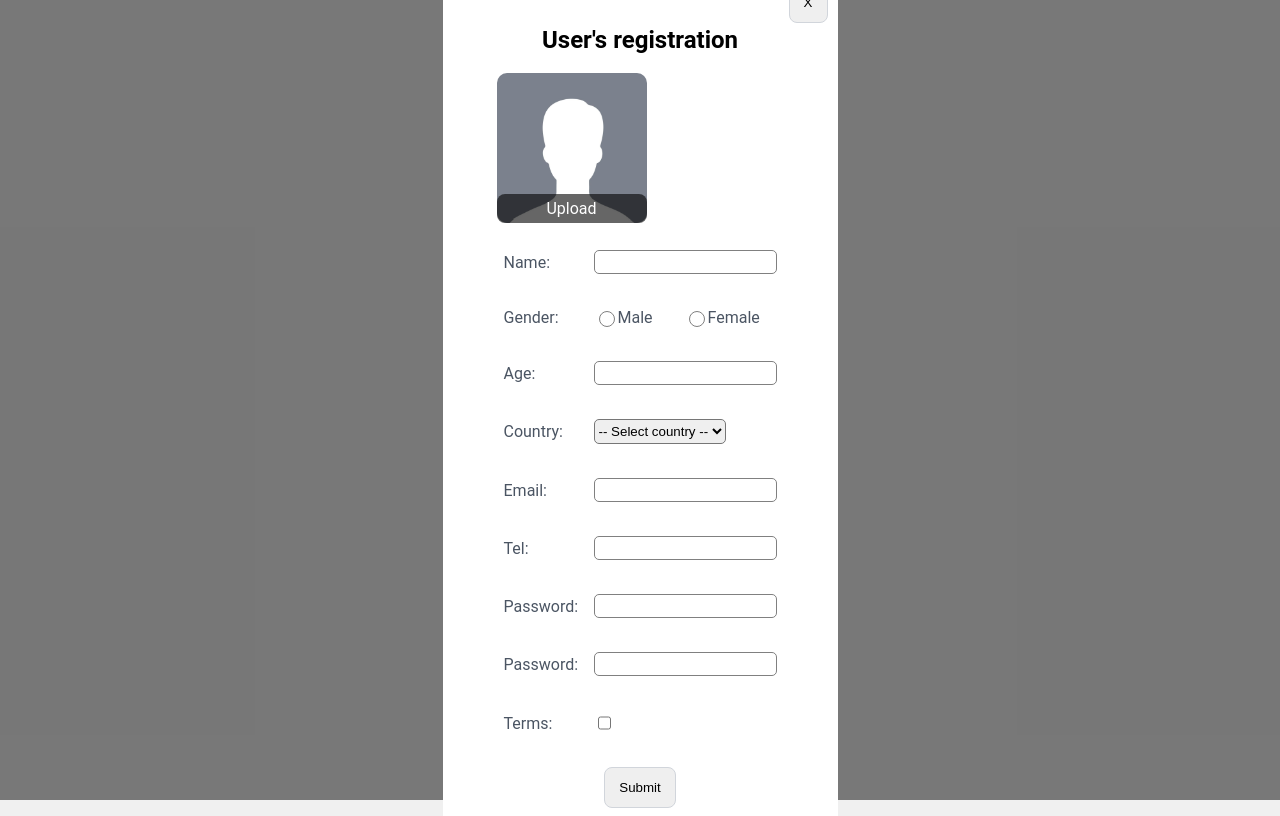
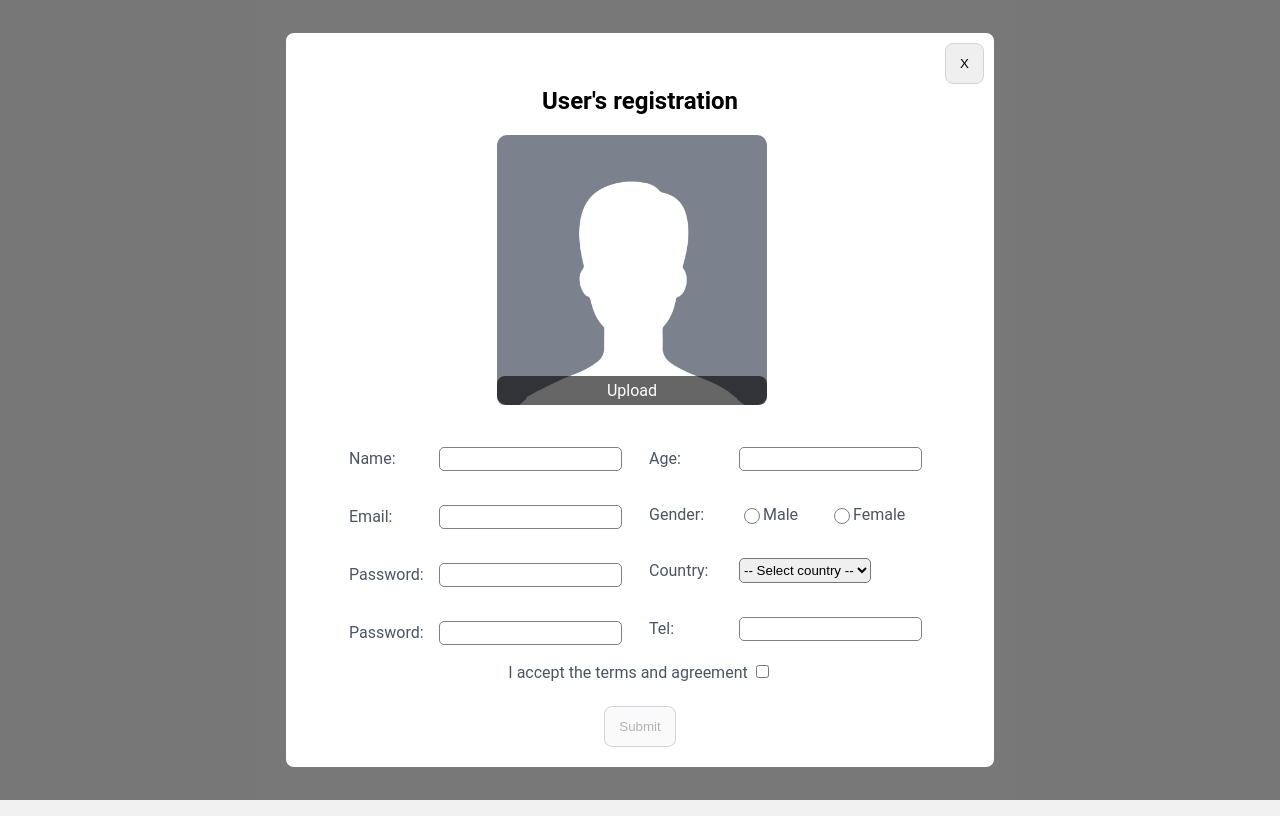
Before and after one commit to alexspearsi/react-rss-2025q3, a React app: page / in a window 1280 px wide. Both pictures are taken after a click on the button "1st button". Built offline with nearby package versions, Linux system fonts and the light colour scheme; the HTML template or start-up script is replaced by a standard one.

Commit message:
feat: create form with zodvalidation

```diff
--- a/src/components/ControlledForm/ControlledForm.module.css
+++ b/src/components/ControlledForm/ControlledForm.module.css
@@ -1,6 +1,7 @@
 .profile {
   display: flex;
   flex-direction: column;
+  align-items: center;
 
   width: fit-content;
   padding: 24px 44px;
@@ -9,11 +10,14 @@
 
 .avatarWrapper {
   position: relative;
-  width: 150px;
-  height: 150px;
+  width: 270px;
+  height: 270px;
+  margin-bottom: 15px;
 }
 
-.avatar {
+.avatarWrapper img {
+  position: absolute;
+  left: -8px;
   width: 100%;
 }
 
@@ -22,8 +26,9 @@
 
   position: absolute;
   bottom: 0;
+  left: -8px;
 
-  width: 130px;
+  width: 250px;
   padding: 5px 10px;
   border-radius: 8px;
 
@@ -98,13 +103,10 @@ h2 {
   text-align: center;
 }
 
-img {
-  display: block;
-  width: 90px;
-  margin-bottom: 20px;
-  border-radius: 10px;
-}
-
 span {
   color: #111827;
 }
+
+fieldset {
+  border: none;
+}
--- a/src/components/ControlledForm/ControlledForm.tsx
+++ b/src/components/ControlledForm/ControlledForm.tsx
@@ -1,29 +1,78 @@
 import styles from './ControlledForm.module.css';
-import { useForm, type SubmitHandler } from 'react-hook-form';
+import { zodResolver } from '@hookform/resolvers/zod';
+import { useForm } from 'react-hook-form';
+import { z } from 'zod';
 
-type FormData = {
-  name: string;
-  gender: 'male' | 'female';
-  age: number;
-  country: string;
-  email: string;
-  tel: string;
-  password: string;
-  passwordRepeat: string;
-  terms: boolean;
-};
+const MAX_FILE_SIZE = 5 * 1024 * 1024;
+const ACCEPTED_TYPES = ['image/jpeg', 'image/png'];
 
-export default function UncontrolledForm() {
+const userFormSchema = z
+  .object({
+    avatar: z
+      .any()
+      .refine((file) => file?.length > 0, 'You need to upload an avatar')
+      .refine(
+        (file) => file?.length > 0 && file[0].size <= MAX_FILE_SIZE,
+        'File is too big (max 5MB)',
+      )
+      .refine(
+        (file) => file?.length > 0 && ACCEPTED_TYPES.includes(file[0].type),
+        'Only PNG or JPEG',
+      ),
+    name: z.string().regex(/^[A-Z]/, 'Must contain first uppercased letter'),
+
+    gender: z.enum(['male', 'female'], {
+      message: 'Select your gender',
+    }),
+
+    age: z.number().min(0, 'No negative values'),
+
+    country: z.string().min(1, 'Select a country'),
+
+    email: z.email('Invalid email address'),
+
+    tel: z.string().min(10, 'Enter a valid phone number'),
+
+    password: z
+      .string()
+      .regex(/[A-Z]/, 'Must contain at least one upper case letter')
+      .regex(/[a-z]/, 'Must contain at least one lower case letter')
+      .regex(/\d/, 'Must contain at least one number')
+      .regex(/[!@#$%^&*()]/, 'Must contain at least on special character'),
+
+    passwordRepeat: z.string(),
+    terms: z.boolean().refine((v) => v === true, 'You must accept the terms'),
+  })
+  .refine((data) => data.password === data.passwordRepeat, {
+    message: 'Password do not match',
+    path: ['passwordRepeat'],
+  });
+
+type UserForm = z.infer<typeof userFormSchema>;
+
+export default function ControlledForm() {
   const {
     register,
     handleSubmit,
-    formState: { errors },
-  } = useForm<FormData>();
+    formState: { errors, isValid },
+    watch,
+  } = useForm<UserForm>({
+    resolver: zodResolver(userFormSchema),
+    mode: 'onChange',
+  });
 
-  const onSubmit: SubmitHandler<FormData> = (data) => {
-    console.log('Form Data: ', data);
-  };
+  const avatarFile = watch('avatar');
 
+  function onSubmit(data: UserForm) {
+    console.log('check');
+    const result = userFormSchema.safeParse(data);
+
+    if (result.success) {
+      console.log('success', result);
+    } else {
+      console.log('error', result);
+    }
+  }
   return (
     <form onSubmit={handleSubmit(onSubmit)}>
       <div className={styles.profile}>
@@ -37,34 +86,102 @@ export default function UncontrolledForm() {
             type="file"
             accept="image/png, image/jpeg"
             style={{ display: 'none' }}
+            {...register('avatar')}
           />
           <label htmlFor="avatarUpload" className={styles.uploadBtn}>
-            Upload
+            {avatarFile?.length > 0 && !errors.avatar ? 'Uploaded' : 'Upload'}
           </label>
+          <span
+            style={{
+              position: 'absolute',
+              color: 'red',
+              fontSize: '12px',
+              bottom: '-17px',
+              left: '90px',
+            }}
+          >
+            {errors.avatar?.message?.toString()}
+          </span>
         </div>
 
+        <div
+          style={{
+            display: 'flex',
+            flexWrap: 'wrap',
+            justifyContent: 'center',
+          }}
+        >
+          <div style={{ width: '300px' }}>
             {/* NAME */}
-        <div className={styles.field}>
-          <label>Name:</label>
+            <fieldset className={styles.field}>
+              <label htmlFor="name">Name:</label>
               <div className={styles.inputWrapper}>
-            <input
-              {...register('name', {
-                required: 'Name is required',
-                pattern: {
-                  value: /^[A-Z][a-z]*$/,
-                  message: 'Invalid name',
-                },
-              })}
-              type="text"
-            />
+                <input id="name" type="text" {...register('name')} />
                 <span className={styles.error}>
                   {errors.name?.message?.toString()}
                 </span>
               </div>
+            </fieldset>
+
+            {/* EMAIL */}
+            <fieldset className={styles.field}>
+              <label htmlFor="email">Email:</label>
+              <div className={styles.inputWrapper}>
+                <input id="email" type="email" {...register('email')} />
+                <span className={styles.error}>
+                  {errors.email?.message?.toString()}
+                </span>
               </div>
+            </fieldset>
+
+            {/* PASSWORD */}
+            <fieldset className={styles.field}>
+              <label htmlFor="password">Password:</label>
+              <div className={styles.inputWrapper}>
+                <input
+                  id="password"
+                  type="password"
+                  {...register('password')}
+                />
+                <span className={styles.error}>
+                  {errors.password?.message?.toString()}
+                </span>
+              </div>
+            </fieldset>
+
+            {/* PASSWORD AGAIN */}
+            <fieldset className={styles.field}>
+              <label htmlFor="passwordAgain">Password:</label>
+              <div className={styles.inputWrapper}>
+                <input
+                  id="passwordAgain"
+                  type="password"
+                  {...register('passwordRepeat')}
+                />
+                <span className={styles.error}>
+                  {errors.passwordRepeat?.message?.toString()}
+                </span>
+              </div>
+            </fieldset>
+          </div>
+          <div style={{ width: '300px' }}>
+            {/* AGE */}
+            <fieldset className={styles.field}>
+              <label htmlFor="age">Age:</label>
+              <div className={styles.inputWrapper}>
+                <input
+                  id="age"
+                  type="number"
+                  {...register('age', { valueAsNumber: true })}
+                />
+                <span className={styles.error}>
+                  {errors.age?.message?.toString()}
+                </span>
+              </div>
+            </fieldset>
 
             {/* GENDER */}
-        <div className={styles.field}>
+            <fieldset className={styles.field}>
               <label>Gender:</label>
               <div
                 style={{
@@ -74,19 +191,21 @@ export default function UncontrolledForm() {
                 }}
               >
                 <div style={{ display: 'flex', flexDirection: 'row' }}>
-              <label>
+                  <label htmlFor="gender-male">
                     <input
+                      id="gender-male"
                       type="radio"
                       value="male"
-                  {...register('gender', { required: 'Please select gender' })}
+                      {...register('gender')}
                     />
                     Male
                   </label>
-              <label>
+                  <label htmlFor="gender-female">
                     <input
+                      id="gender-female"
                       type="radio"
                       value="female"
-                  {...register('gender', { required: 'Please select gender' })}
+                      {...register('gender')}
                     />
                     Female
                   </label>
@@ -95,36 +214,13 @@ export default function UncontrolledForm() {
                   </span>
                 </div>
               </div>
-        </div>
-
-        {/* AGE */}
-        <div className={styles.field}>
-          <label>Age:</label>
-          <div className={styles.inputWrapper}>
-            <input
-              {...register('age', {
-                required: 'Age is required',
-                min: {
-                  value: 0,
-                  message: 'Age cannot be less than 0',
-                },
-              })}
-              type="number"
-            />
-            <span className={styles.error}>
-              {errors.age?.message?.toString()}
-            </span>
-          </div>
-        </div>
+            </fieldset>
 
             {/* COUNTRY */}
-        <div className={styles.field}>
-          <label>Country:</label>
+            <fieldset className={styles.field}>
+              <label htmlFor="country">Country:</label>
               <div className={styles.inputWrapper}>
-            <select
-              {...register('country', { required: 'Please select a country' })}
-              defaultValue=""
-            >
+                <select id="country" defaultValue="" {...register('country')}>
                   <option value="" disabled>
                     -- Select country --
                   </option>
@@ -135,97 +231,46 @@ export default function UncontrolledForm() {
                   {errors.country?.message?.toString()}
                 </span>
               </div>
-        </div>
-
-        {/* EMAIL */}
-        <div className={styles.field}>
-          <label>Email:</label>
-          <div className={styles.inputWrapper}>
-            <input
-              type="email"
-              {...register('email', {
-                required: 'Email is required',
-                pattern: {
-                  value: /^[\w.-]+@[a-zA-Z\d.-]+\.[a-zA-Z]{2,}$/,
-                  message: 'Invalid email',
-                },
-              })}
-            />
-            <span className={styles.error}>
-              {errors.email?.message?.toString()}
-            </span>
-          </div>
-        </div>
+            </fieldset>
 
             {/* TEL */}
-        <div className={styles.field}>
-          <label>Tel:</label>
+            <fieldset className={styles.field}>
+              <label htmlFor="tel">Tel:</label>
               <div className={styles.inputWrapper}>
-            <input
-              type="tel"
-              {...register('tel', {
-                required: 'Telephone is required',
-              })}
-            />
+                <input id="tel" type="tel" {...register('tel')} />
                 <span className={styles.error}>
                   {errors.tel?.message?.toString()}
                 </span>
               </div>
-        </div>
-
-        {/* PASSWORD */}
-        <div className={styles.field}>
-          <label>Password:</label>
-          <div className={styles.inputWrapper}>
-            <input
-              type="password"
-              {...register('password', {
-                required: 'Password is required',
-                pattern: {
-                  value: /^(?=.*[a-z])(?=.*[A-Z])(?=.*\d)(?=.*[\W_]).+$/,
-                  message: 'Must include: upper, lower, number, special char',
-                },
-              })}
-            />
-            <span className={styles.error}>
-              {errors.password?.message?.toString()}
-            </span>
+            </fieldset>
           </div>
         </div>
 
-        {/* PASSWORD AGAIN */}
-        <div className={styles.field}>
-          <label>Password:</label>
-          <div className={styles.inputWrapper}>
-            <input
-              type="password"
-              {...register('passwordRepeat', {
-                required: 'Password repeat is required',
-              })}
-            />
-            <span className={styles.error}>
-              {errors.passwordRepeat?.message?.toString()}
-            </span>
-          </div>
-        </div>
-
-        <div className={styles.field}>
-          <label>Terms:</label>
-          <div className={styles.inputWrapper}>
-            <input
-              type="checkbox"
-              {...register('terms', { required: 'You must accept the Terms' })}
-            />
-            <span className={styles.error}>
+        {/* TERMS */}
+        <div style={{ position: 'relative', marginTop: '10px' }}>
+          <label>I accept the terms and agreement </label>
+          <input id="terms" type="checkbox" {...register('terms')} />
+          <span
+            style={{
+              position: 'absolute',
+              display: 'block',
+              color: 'red',
+              top: '20px',
+              left: '60px',
+              width: 'fit-content',
+              fontSize: '12px',
+            }}
+          >
             {errors.terms?.message?.toString()}
           </span>
-          </div>
         </div>
       </div>
 
       {/* BUTTON SUBMIT */}
       <div style={{ textAlign: 'center' }}>
-        <button type="submit">Submit</button>
+        <button type="submit" disabled={!isValid}>
+          Submit
+        </button>
       </div>
     </form>
   );
```
Also changed, not shown: 1 other file (tests, documents, lock files or other folders). Lines whose indentation alone changed are shown as unchanged.
